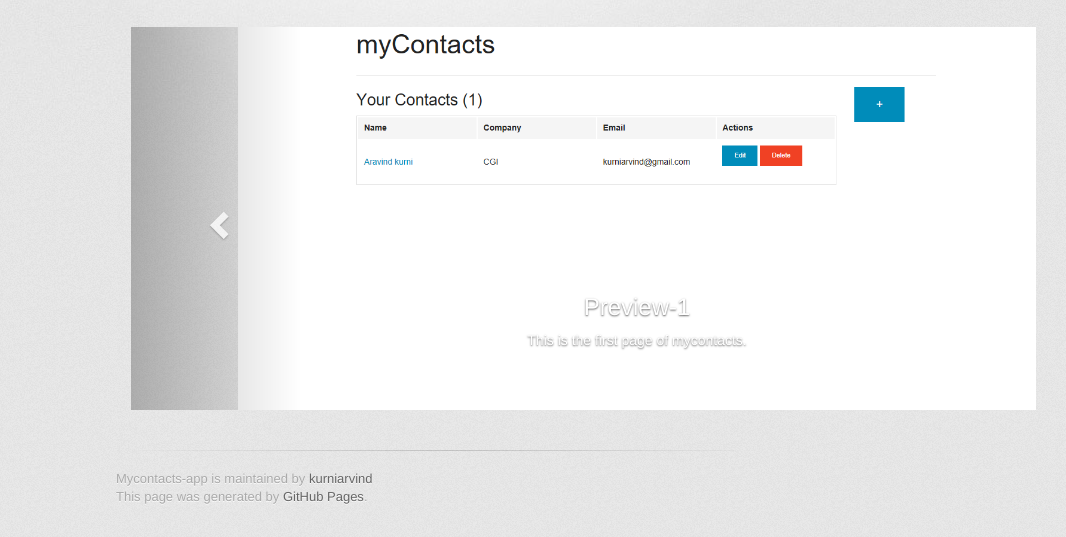
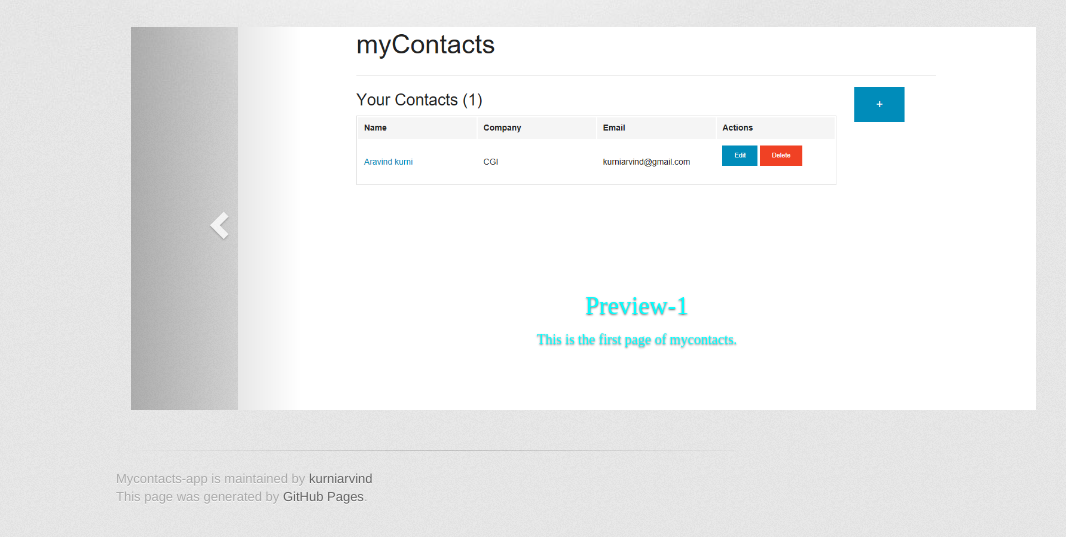
Before and after one commit to kurniarvind/mycontacts-App, a website: page index.html in a window 1280 px wide. Shown: the part 465-1002 px from the top of the page, without its empty margins (214-1280 px from the left). Drawn offline with nearby package versions, Linux system fonts and the light colour scheme; a web font is replaced by a local one.

Commit message:
Update carousel color and font

```diff
--- a/stylesheets/stylesheet.css
+++ b/stylesheets/stylesheet.css
@@ -221,6 +221,18 @@ table {
   border: 1px solid #ebebeb;
 }
 
+.carousel-caption h3 {
+font-family:serif;
+font-size: 1.8em;
+color:cyan;
+}
+
+.carousel-caption p {
+font-family:serif;
+font-size: 1em;
+color:cyan;
+}
+
 th {
   font-weight: 500;
 }
```
